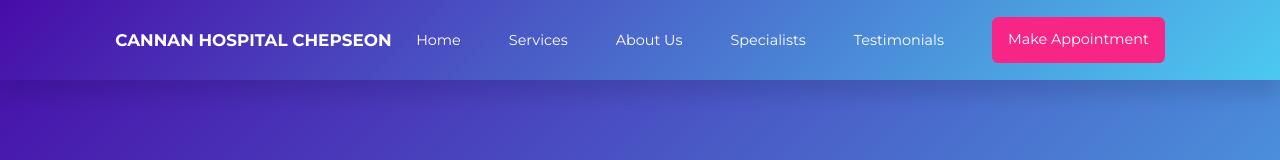
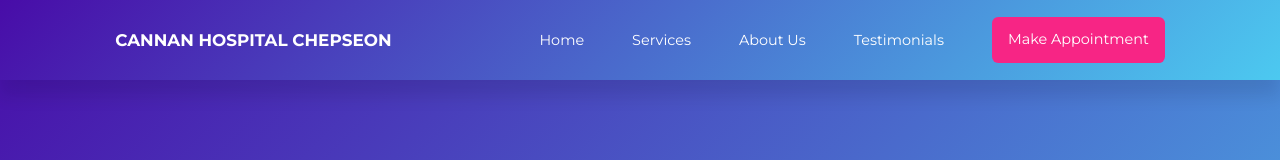
Before and after one commit to Ngetich99/HOSPITAL-C, a plain HTML site: page index.html in a window 1280 px wide. Shown: the top 160 px of the page. Drawn offline with nearby package versions, Linux system fonts and the light colour scheme.

Commit message:
Update index.html

```diff
--- a/index.html
+++ b/index.html
@@ -23,7 +23,7 @@
                 <li><a href="#">Home</a></li>
                 <li><a href="#services">Services</a></li>
                 <li><a href="#services">About Us</a></li>
-                <li><a href="#specialists">Specialists</a></li>
+                <!--<li><a href="#specialists">Specialists</a></li>-->
                 <li><a href="#testimonials">Testimonials</a></li>
                 <li><a href="#appointment" class="btn">Make Appointment</a></li>
             </ul>
```
